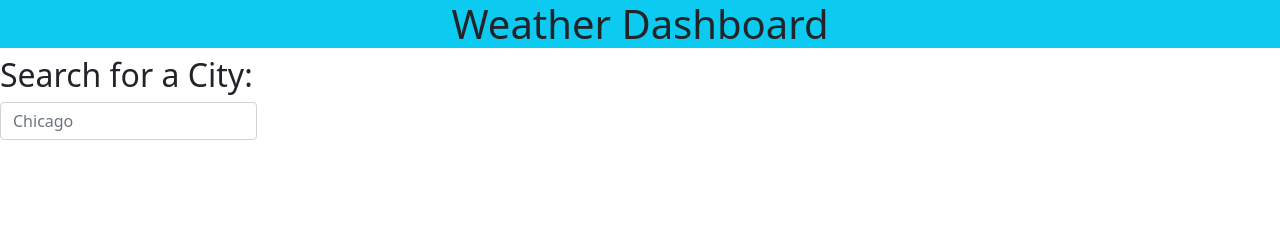
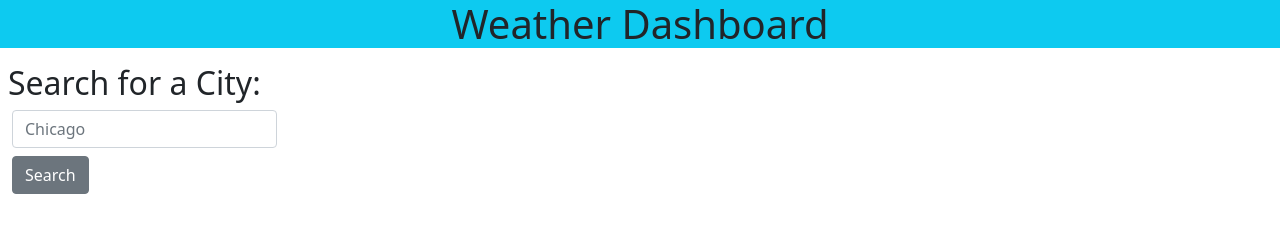
Before and after one commit to wobbledy/weather-dashboard, a plain HTML site: page index.html in a window 1280 px wide. Drawn offline with nearby package versions, Linux system fonts and the light colour scheme.

Commit message:
fixed form styling

```diff
--- a/index.html
+++ b/index.html
@@ -22,10 +22,11 @@
 
             <section>
                 <div>
-                    <form class="rounded">
+                    <form class="rounded m-2">
                         <h2>Search for a City:</h2>
                         <div class="form-group">
-                            <input type="text" id="city" class="form-control" placeholder="Chicago" required />
+                            <input type="text" id="city" class="form-control m-1" placeholder="Chicago" required />
+                            <button class="btn btn-block btn-secondary m-1">Search</button>
                         </div>
                     </form>
                 </div>
```
